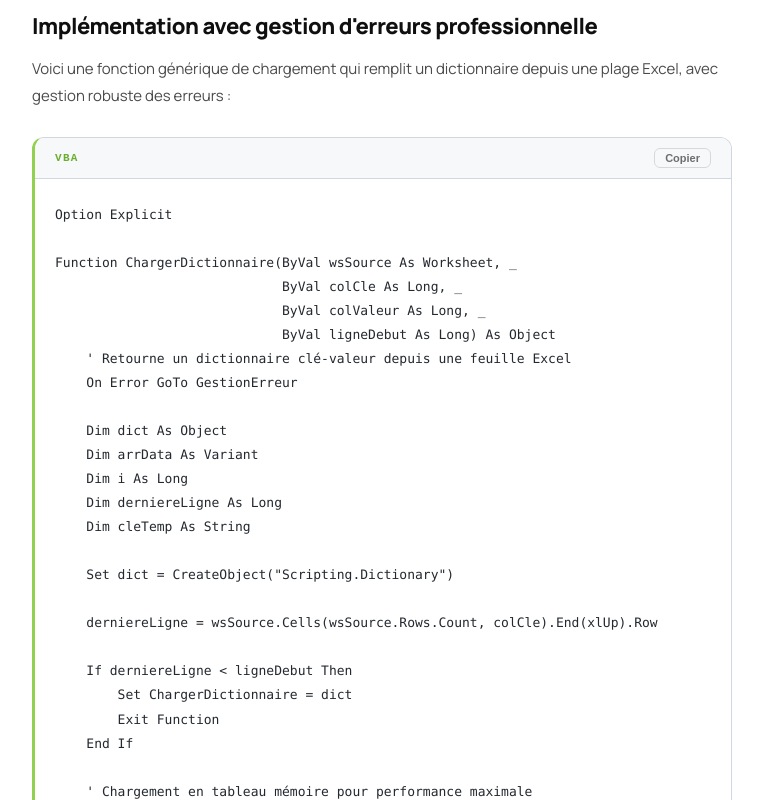
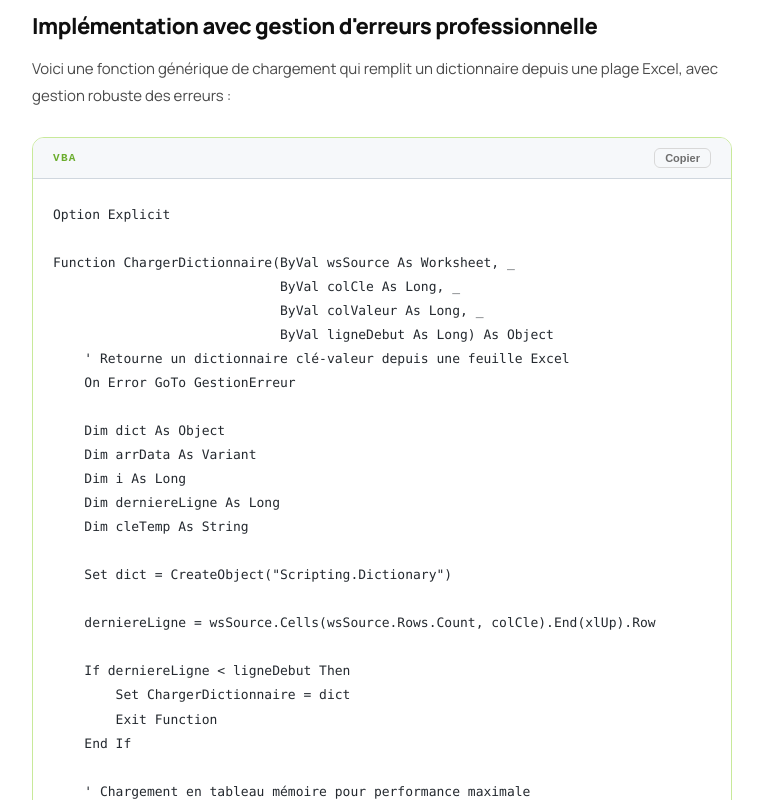
Before and after one commit to CedricoBanjo/tirexe-site, a Next.js app: page /blog/les-dictionnaires-vba-scriptingdictionary-pour-la-performance in a window 1280 px wide. Shown: the part 1680-2480 px from the top of the page, without its empty margins (76-839 px from the left). Built offline with nearby package versions, Linux system fonts and the light colour scheme.

Commit message:
Update code block border color in globals.css

```diff
--- a/app/globals.css
+++ b/app/globals.css
@@ -308,8 +308,7 @@ nav {
 /* CODE BLOCKS */
 .code-block {
   border-radius: 12px; overflow: hidden;
-  margin: 28px 0; border: 1px solid #D0D7DE;
-  border-left: 3px solid var(--g);
+  margin: 28px 0; border: 1px solid var(--g-mid);
 }
 .code-header {
   background: #F6F8FA; padding: 10px 20px;
```
